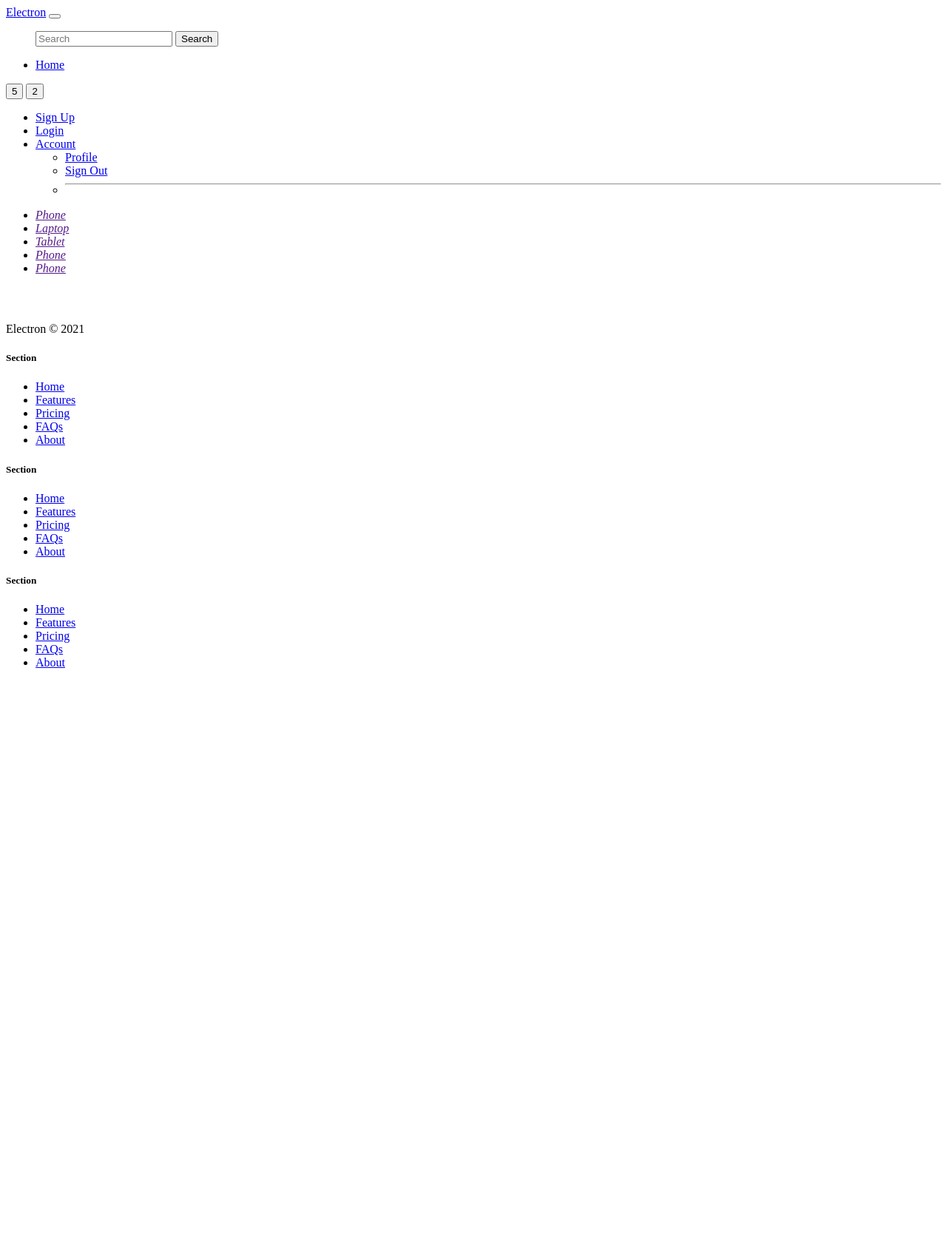
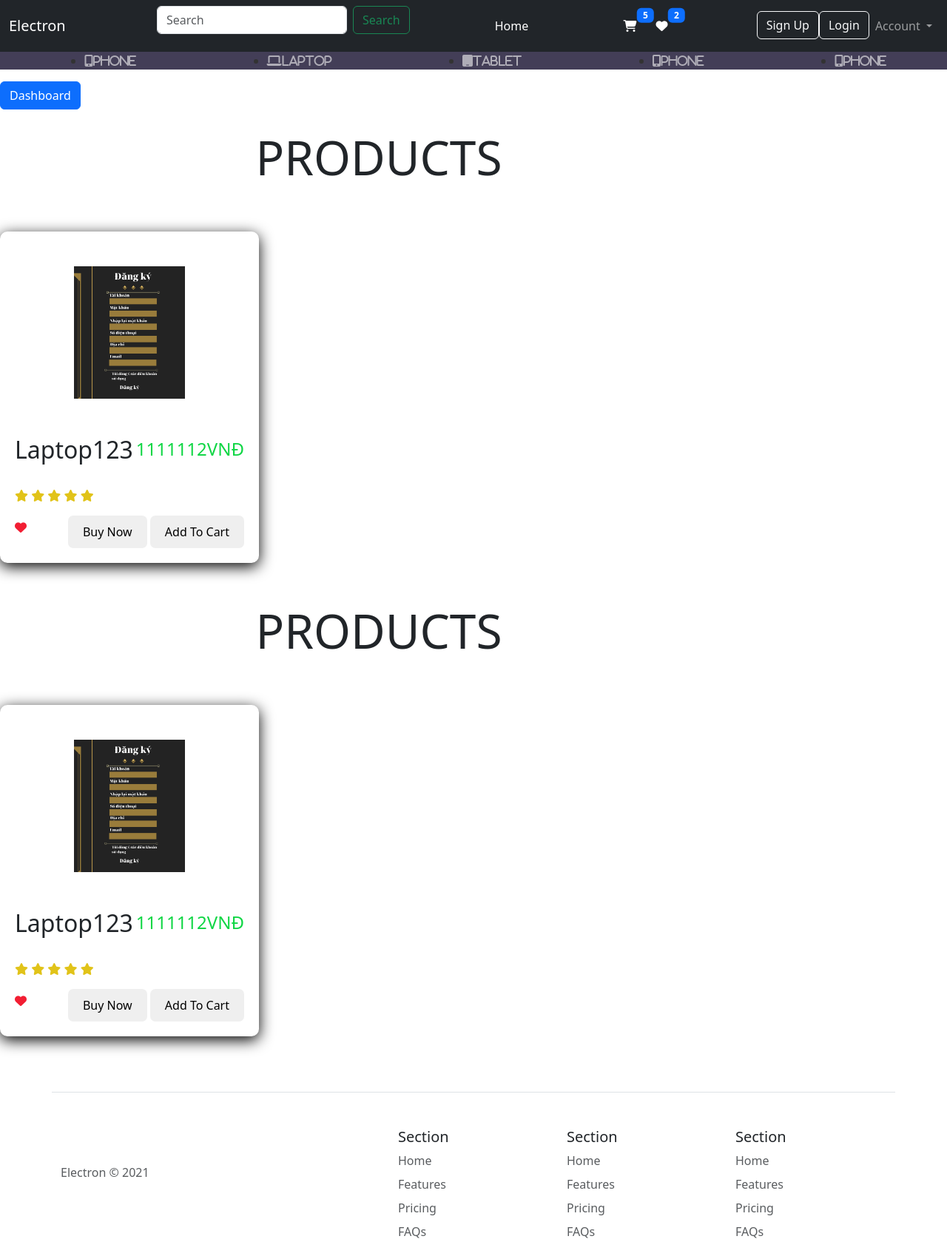
Before and after one commit to KieuAn03/ElectronicsStore, a Django app: page /search/ in a window 1280 px wide. Shown: the top 1675 px of the page at 74% size. Before the commit the page ends 903 px from the top, so only its background shows below. Run offline with Django 4.2, Linux system fonts and the light colour scheme; some libraries are stand-ins or nearby versions.

Commit message:
tạo card 1 sản phẩm giao diện tìm kiếm

```diff
--- a/webapp/templates/search.html
+++ b/webapp/templates/search.html
@@ -1,8 +1,110 @@
 {% load static %}
 {% include 'base/navbar.html' %}
-<div class = "container">
-	<div class = "item">
+<meta charset="UTF-8">
+    <meta http-equiv="X-UA-Compatible" content="IE=edge">
+    <meta name="viewport" content="width=device-width, initial-scale=1.0">
+    <title>Search</title>
+	<!-- bootstrap -->
+<script src="{% static 'js/bootstrap.bundle.min.js' %}" type="text/javascript"></script>
+	<link href="{% static 'css/bootstrap.css' %}" rel="stylesheet" type="text/css"/>
+	<!-- custom css-->
+	<link rel = "stylesheet" href = "{% static 'css/custom.css' %}">
+	<!-- font-awesome -->
+	<link href="{% static 'font/css/all.min.css' %}" rel="stylesheet" type="text/css">
 
-	</div>
+<script src="https://kit.fontawesome.com/e6ef55250b.js" crossorigin="anonymous"></script>
+
+
+<body>
+
+<!--offcanvas-->
+<a class="btn btn-primary" data-bs-toggle="offcanvas" href="#offcanvasExample" role="button" aria-controls="offcanvasExample">
+    Dashboard
+  </a>
+
+  <div class="offcanvas offcanvas-start sidebar-nav" tabindex="-1" id="offcanvasExample" aria-labelledby="offcanvasExampleLabel">
+    <div class="offcanvas-header">
+      <h5 class="offcanvas-title" id="offcanvasExampleLabel">Offcanvas</h5>
+      <button type="button" class="btn-close" data-bs-dismiss="offcanvas" aria-label="Close"></button>
+    </div>
+    <div class="offcanvas-body">
+      <div>
+        Some text as placeholder. In real life you can have the elements you have chosen. Like, text, images, lists, etc.
+      </div>
+      <div class="dropdown mt-3">
+        <button class="btn btn-secondary dropdown-toggle" type="button" data-bs-toggle="dropdown">
+          Laptop
+        </button>
+        <ul class="dropdown-menu">
+          <li><a class="dropdown-item" href="#">Asus</a></li>
+          <li><a class="dropdown-item" href="#">Dell</a></li>
+          <li><a class="dropdown-item" href="#">HP</a></li>
+        </ul>
+      </div>
+    </div>
+  </div>
+<!--offcanvas --end -->
+
+<div class="product-container">
+    <div class="header">
+        <h1>Products</h1>
+    </div>
+    <div class="products">
+        <div class="product">
+            <div class="image">
+                <img src="/image/products/2.png" alt="">
+            </div>
+            <div class="namePrice">
+                <h3>laptop123</h3>
+                <span>1111112VNĐ</span>
+            </div>
+            <div class="stars">
+                <i class="fa-solid fa-star" style="color: rgb(225, 195, 25);"></i>
+                <i class="fa-solid fa-star" style="color: rgb(225, 195, 25);"></i>
+                <i class="fa-solid fa-star" style="color: rgb(225, 195, 25);"></i>
+                <i class="fa-solid fa-star" style="color: rgb(225, 195, 25);"></i>
+                <i class="fa-solid fa-star" style="color: rgb(225, 195, 25);"></i>
+            </div>
+            <div class="heart">
+                <i class="fa-solid fa-heart" style="color: rgb(242, 30, 51);"></i>
+            </div>
+            <div class="buy">
+                <button>Buy Now</button>
+                <button>Add To Cart</button>
+            </div>
+        </div>
+    </div>
 </div>
+
+<div class="product-container">
+    <div class="header">
+        <h1>Products</h1>
+    </div>
+    <div class="products">
+        <div class="product">
+            <div class="image">
+                <img src="/image/products/2.png" alt="">
+            </div>
+            <div class="namePrice">
+                <h3>laptop123</h3>
+                <span>1111112VNĐ</span>
+            </div>
+            <div class="stars">
+                <i class="fa-solid fa-star" style="color: rgb(225, 195, 25);"></i>
+                <i class="fa-solid fa-star" style="color: rgb(225, 195, 25);"></i>
+                <i class="fa-solid fa-star" style="color: rgb(225, 195, 25);"></i>
+                <i class="fa-solid fa-star" style="color: rgb(225, 195, 25);"></i>
+                <i class="fa-solid fa-star" style="color: rgb(225, 195, 25);"></i>
+            </div>
+            <div class="heart">
+                <i class="fa-solid fa-heart" style="color: rgb(242, 30, 51);"></i>
+            </div>
+            <div class="buy">
+                <button>Buy Now</button>
+                <button>Add To Cart</button>
+            </div>
+        </div>
+    </div>
+</div>
+
 {% include 'base/footer.html' %}
```
